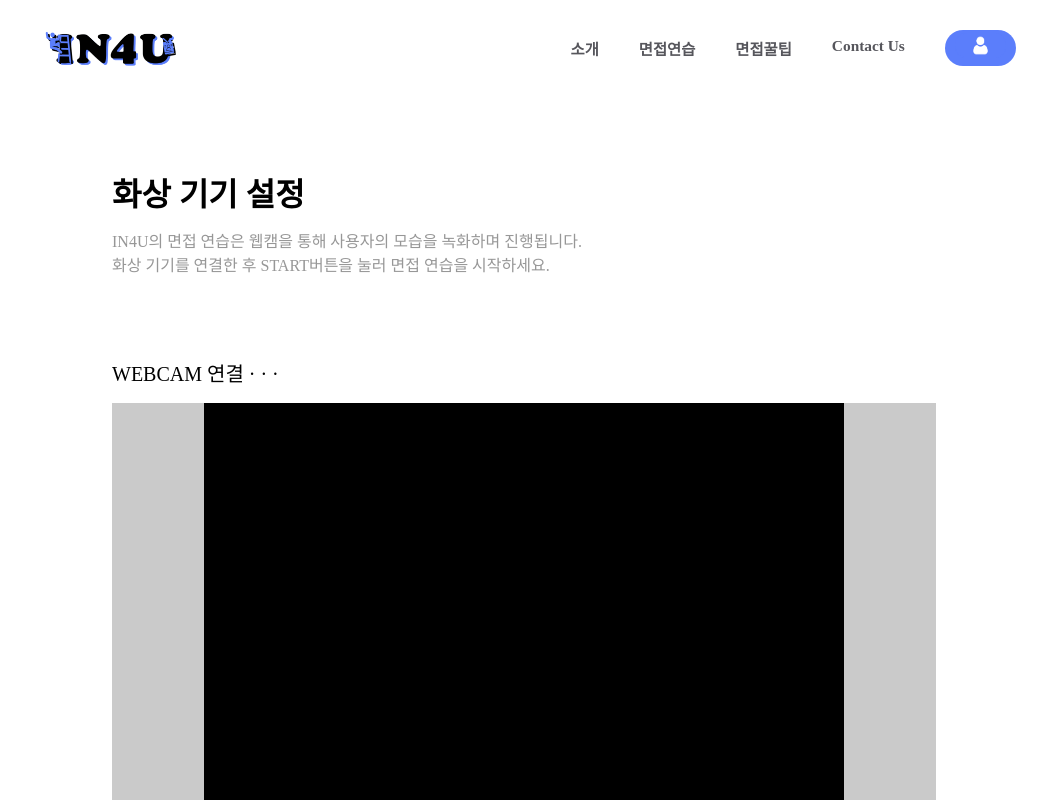
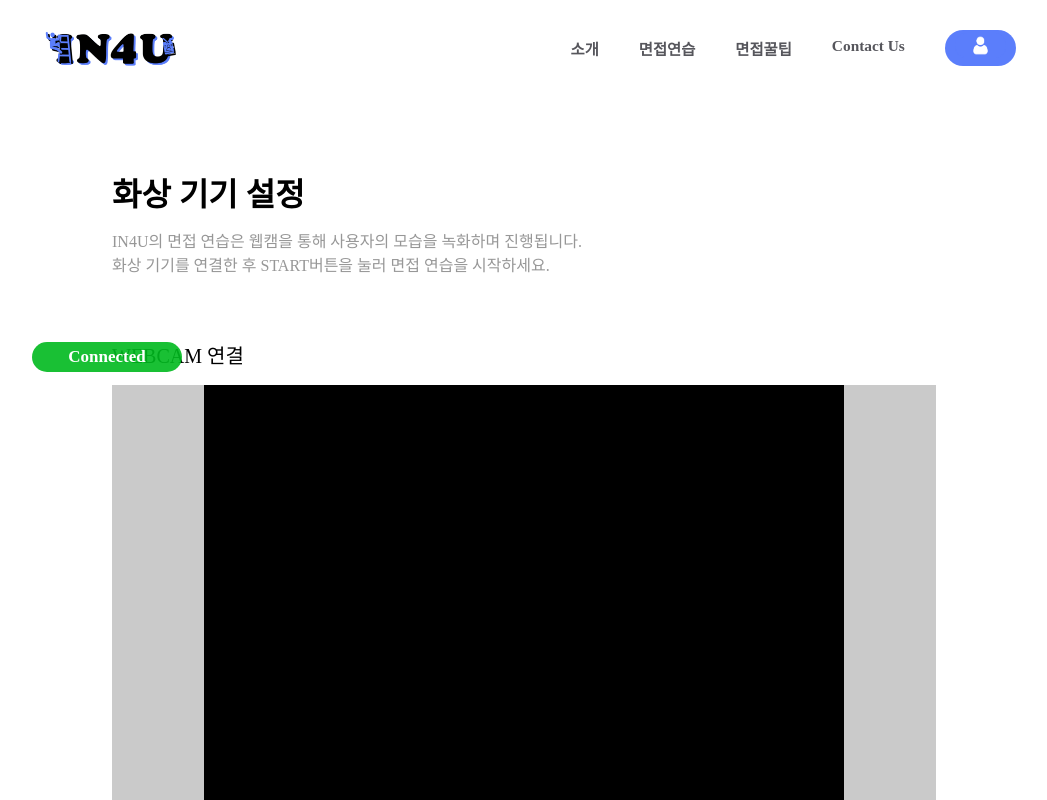
Before and after one commit to kookmin-sw/capstone-2022-15, a React (Create React App) app in the folder src/front/: page /preinterview in a window 1280 px wide. Shown: the top 800 px of the page, without its empty margins (116-1163 px from the left). Built offline with nearby package versions, Linux system fonts and the light colour scheme.

Commit message:
modify cam-setting-title

```diff
--- a/src/front/src/pages/PreInterviewPage/PreInterview.css
+++ b/src/front/src/pages/PreInterviewPage/PreInterview.css
@@ -11,7 +11,7 @@
 .description-layout {
     position: relative;
     width: 100%;
-    height: 218px;
+    height: 200px;
     margin-top: 50px;
     /* left: 0px; */
     /* top: 215px; */
@@ -79,6 +79,7 @@
 
     display: flex;
     align-items: center;
+
 }
 
 .cam-show-layout {
@@ -106,6 +107,38 @@
 
     display: flex;
     background-color: #000000
+}
+
+.mini-title {
+    /* height: 80px; */
+    display: flex;
+    /* justify-content: center; */
+    align-items: center;
+    font-size: 1.2rem;
+
+}
+
+.Connected {
+    position: relative;
+    font-family: Montserrat;
+    font-style: normal;
+    font-weight: 600;
+    font-size: 17px;
+    color: white;
+
+    display: flex;
+    flex-direction: row;
+    justify-content: center;
+    align-items: center;
+
+    position: absolute;
+    width: 150px;
+    height: 30px;
+
+    background: rgba(0, 186, 30, 0.9);
+    border-radius: 45px;
+
+
 }
 
 /*-------------------- start button --------------------*/
--- a/src/front/src/pages/PreInterviewPage/PreInterview.js
+++ b/src/front/src/pages/PreInterviewPage/PreInterview.js
@@ -25,9 +25,20 @@ class CamSetting extends Component {
     render() {
         return (
             <div className="cam-setting-layout">
-                <span className="cam-setting-title">
-                    WEBCAM 연결 · · ·
-                </span>
+                <div className="mini-title">
+                    <div className="cam-setting-title">
+                        WEBCAM 연결
+                    </div>
+                    {/* <div className="Connecting">
+                        Connecting
+                    </div> */}
+                    <div className="Connected">
+                        Connected
+                    </div>
+                    {/* <div className="Connection-failed">
+                        Connection failed
+                    </div> */}
+                </div>
                 <div className="cam-show-layout">
                     <div className="cam-show">
                         {/* <CamRecorder></CamRecorder> */}
```
